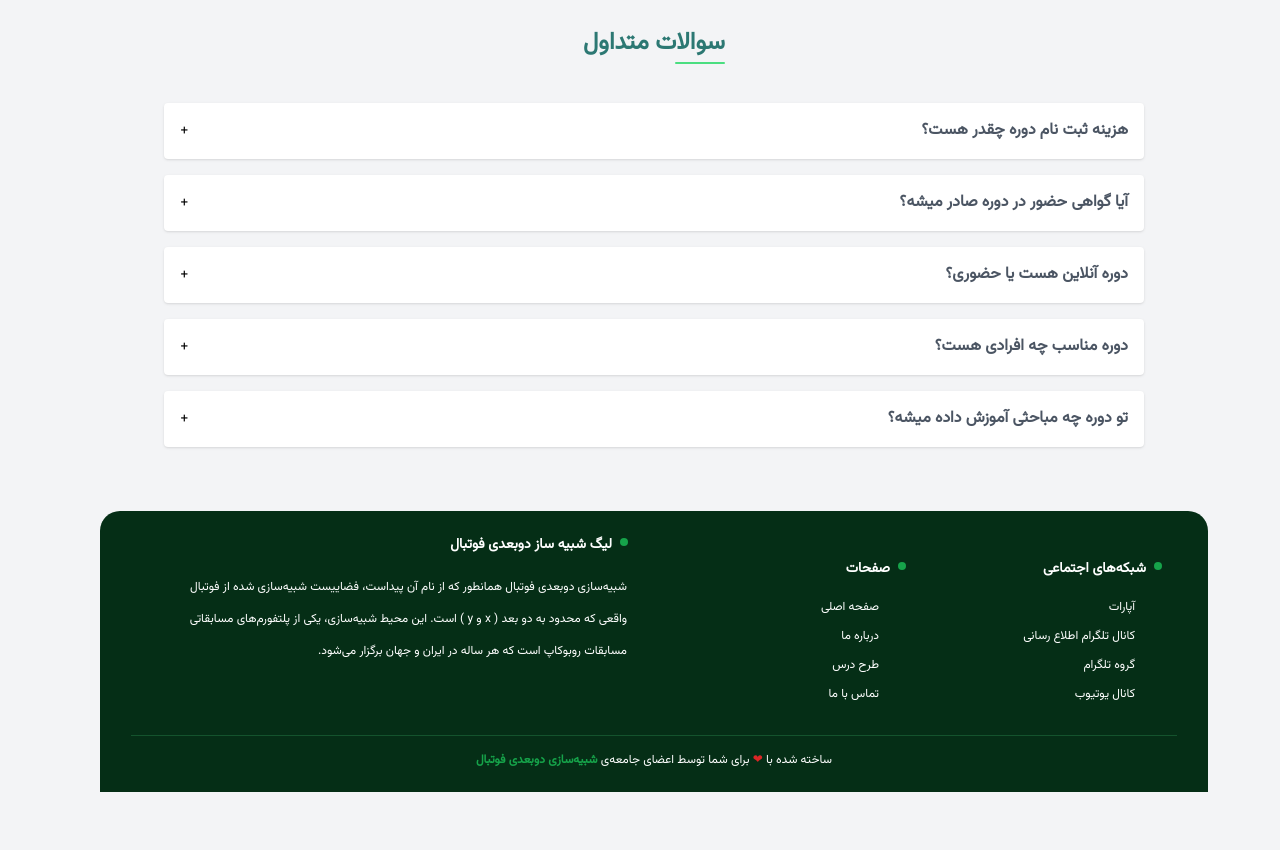
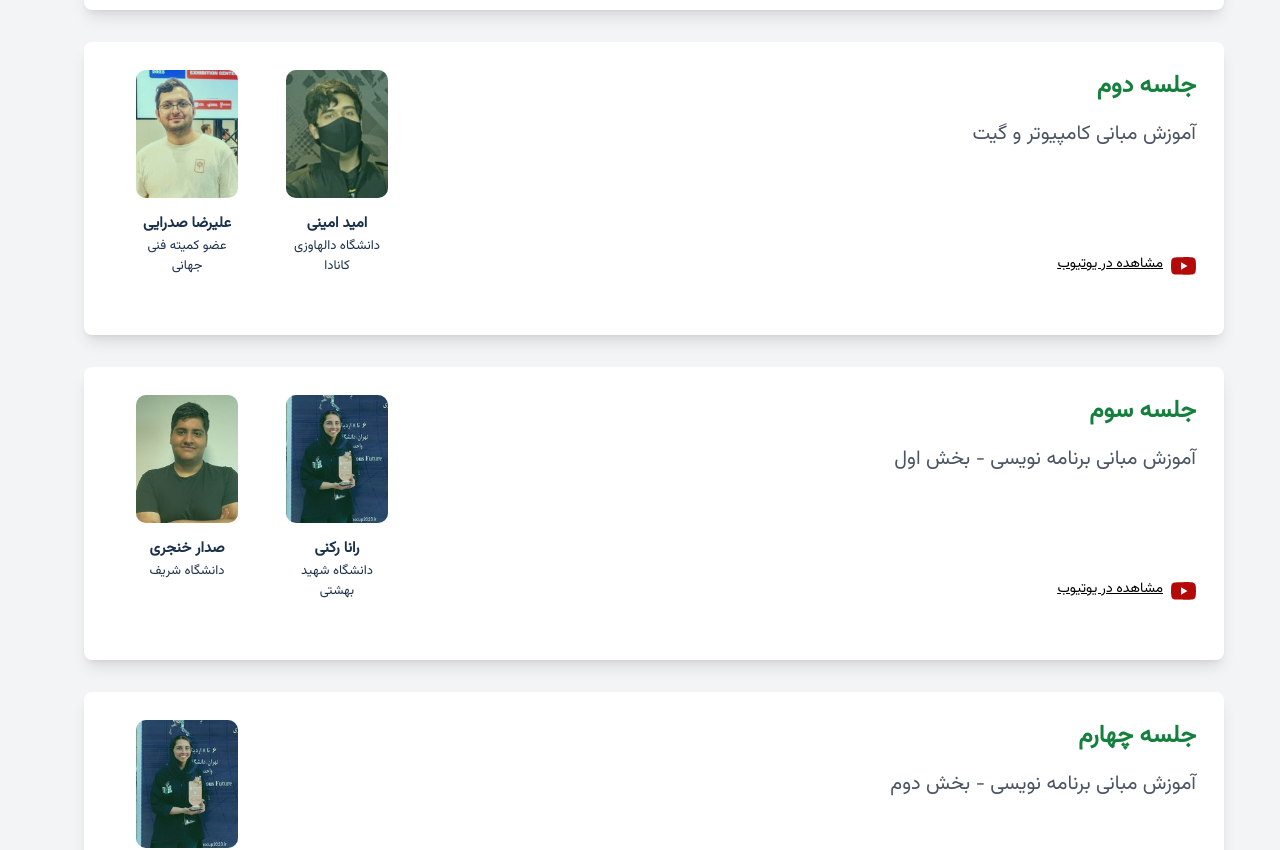
Before and after one commit to RCSS-IR/workshop.rcss.ir, a SvelteKit app: page / in a window 1280 px wide. Shown: the part 4560-5410 px from the top of the page. Before the commit the page ends 5352 px from the top, so only its background shows below. Built offline with nearby package versions, Linux system fonts and the light colour scheme; some icons are missing.

Commit message:
add class links to it

```diff
--- /dev/null
+++ b/src/lib/components/ClassVideoLink.svelte
@@ -0,0 +1,203 @@
+<script>
+  import YoutubeIcon from "$lib/icons/YoutubeIcon.svelte";
+  export let sessions = [
+    {
+      title: " جلسه اول",
+      sessiontitle: "مقدمه و آشنایی",
+      description: "در این جلسه به آشنایی با دوره می پردازیم",
+      youtubeLink: "https://youtu.be/y89kXYZeXJ4?si=H_4m-ssvMjXMiff0",
+      members: [
+        { name: "نادر زارع ", role: "عضو کمیته جهانی ربوکاپ", image: "/img/people/nader-zare.jpg" },
+        {
+          name: "اشکان کشاورزی",
+          role: "مسئول کمیته فنی ایران",
+          image: "/img/people/ashkan-keshavarzi.jpg",
+        },
+        {
+          name: "علیرضا صدرایی",
+          role: "عضو کمیته فنی جهانی",
+          image: "/img/people/alireza-sadraii-rad.jpg",
+        },
+      ],
+    },
+    {
+      title: " جلسه دوم",
+      sessiontitle: " آموزش مبانی کامپیوتر و گیت ",
+      youtubeLink: "https://youtu.be/fL2csdarZG4?si=hi4LvHWIZka0I5DF",
+      members: [
+        {
+          name: "امید امینی",
+          role: "دانشگاه دالهاوزی کانادا",
+          image: "/img/people/omid-amini.jpg",
+        },
+        {
+          name: "علیرضا صدرایی",
+          role: "عضو کمیته فنی جهانی",
+          image: "/img/people/alireza-sadraii-rad.jpg",
+        },
+      ],
+    },
+
+    {
+      title: " جلسه سوم",
+      sessiontitle: " آموزش مبانی برنامه نویسی - بخش اول  ",
+      youtubeLink: "https://www.youtube.com/@RCSS2D",
+      members: [
+        {
+          name: "رانا رکنی",
+          role: "دانشگاه شهید بهشتی",
+          image: "/img/people/rana-rokni.jpg",
+        },
+        {
+          name: "صدار خنجری",
+          role: "دانشگاه شریف",
+          image: "/img/people/sadra-khanjari.jpg",
+        },
+      ],
+    },
+
+    {
+      title: " جلسه چهارم",
+      sessiontitle: " آموزش مبانی برنامه نویسی - بخش دوم  ",
+      youtubeLink: "https://www.youtube.com/@RCSS2D",
+      members: [
+        {
+          name: "رانا رکنی",
+          role: "دانشگاه شهید بهشتی",
+          image: "/img/people/rana-rokni.jpg",
+        },
+      ],
+    },
+  ];
+</script>
+
+{#each sessions as session (session.title)}
+  <div class="container" dir="rtl">
+    <div class="flex" style="float: left;">
+      <div class="session-members">
+        {#each session.members as member}
+          <div class="member d-flex flex-column align-items-center position-relative">
+            <div class="image" style="transform: scale(1);">
+              <div class="overlay"></div>
+              <img src={member.image} class="img-fluid d-block" alt="{member.name}'s image" />
+            </div>
+            <h6 class="name">
+              {member.name}
+            </h6>
+            <p class="role">
+              {member.role}
+            </p>
+          </div>
+        {/each}
+      </div>
+    </div>
+
+    <div class="content">
+      <div class="title">{session.title}</div>
+      <div class="sessiontitle" style="position:relative;  top:10px">{session.sessiontitle}</div>
+
+      <div class="youtube-link" style="position:relative;  top:100px">
+        <div class="icon"><svelte:component this={YoutubeIcon} /></div>
+        <div class="big" style="position:relative;  right:20px">
+          <a href={session.youtubeLink}>مشاهده در یوتیوب</a>
+        </div>
+      </div>
+    </div>
+  </div>
+{/each}
+
+<style lang="scss">
+  .container {
+    @apply bg-white p-7 rounded-lg shadow-lg  mb-4;
+  }
+
+  .session-members {
+    @apply flex items-start mb-4;
+  }
+
+  .session-member {
+    @apply inline-block w-32 h-40 rounded-lg overflow-hidden m-2; // Increase size to 20x20
+  }
+
+  .content {
+    @apply ml-4;
+  }
+
+  .title {
+    @apply text-2xl font-bold text-green-700 mb-2;
+  }
+
+  .sessiontitle {
+    @apply text-xl text-gray-600 mb-4;
+  }
+
+  .youtube-link {
+    @apply flex flex-row  gap-2;
+    .icon {
+      text-align: right;
+      color: rgb(180, 9, 9);
+      width: 5px;
+      height: 5 px;
+    }
+
+    .big {
+      text-align: left;
+      @apply text-sm underline;
+    }
+  }
+
+  .member {
+    text-align: center !important;
+    text-decoration: none;
+    width: 150px;
+    padding: 0 24px;
+  }
+
+  .member .image {
+    position: relative;
+    top: 0;
+    left: 0;
+    padding-top: 125%;
+    width: 100%;
+    overflow: hidden;
+    border-radius: 10px;
+    margin-bottom: 2px;
+  }
+
+  .member .image .overlay {
+    position: absolute;
+    top: 0;
+    left: 0;
+    right: 0;
+    bottom: 0;
+    width: 100%;
+    height: 100%;
+    background-color: rgb(var(--second));
+    opacity: 0.2;
+    z-index: 1;
+  }
+
+  .member .image img {
+    position: absolute;
+    top: 0;
+    left: 0;
+    width: 100%;
+    height: 100%;
+    object-fit: cover;
+  }
+
+  .member .name {
+    font-size: 15px;
+    font-weight: 600;
+    margin-bottom: 2px;
+    color: rgb(var(--third));
+    margin-top: 15px;
+  }
+
+  .member .role {
+    font-size: 13px;
+    font-weight: 300;
+    color: rgb(var(--third));
+    margin-bottom: 15px;
+  }
+</style>
--- /dev/null
+++ b/src/lib/icons/YoutubeIcon.svelte
@@ -0,0 +1,3 @@
+<svg xmlns="http://www.w3.org/2000/svg" width="25" height="25" fill="currentColor" class="bi bi-youtube" viewBox="0 0 16 16">
+    <path d="M8.051 1.999h.089c.822.003 4.987.033 6.11.335a2.01 2.01 0 0 1 1.415 1.42c.101.38.172.883.22 1.402l.01.104.022.26.008.104c.065.914.073 1.77.074 1.957v.075c-.001.194-.01 1.108-.082 2.06l-.008.105-.009.104c-.05.572-.124 1.14-.235 1.558a2.01 2.01 0 0 1-1.415 1.42c-1.16.312-5.569.334-6.18.335h-.142c-.309 0-1.587-.006-2.927-.052l-.17-.006-.087-.004-.171-.007-.171-.007c-1.11-.049-2.167-.128-2.654-.26a2.01 2.01 0 0 1-1.415-1.419c-.111-.417-.185-.986-.235-1.558L.09 9.82l-.008-.104A31 31 0 0 1 0 7.68v-.123c.002-.215.01-.958.064-1.778l.007-.103.003-.052.008-.104.022-.26.01-.104c.048-.519.119-1.023.22-1.402a2.01 2.01 0 0 1 1.415-1.42c.487-.13 1.544-.21 2.654-.26l.17-.007.172-.006.086-.003.171-.007A100 100 0 0 1 7.858 2zM6.4 5.209v4.818l4.157-2.408z"/>
+  </svg>
--- a/src/routes/+page.svelte
+++ b/src/routes/+page.svelte
@@ -10,6 +10,7 @@
   import Faq from "$lib/components/Faq.svelte";
   import Footer from "$lib/components/Footer.svelte";
   import IntroVideo from "$lib/components/IntroVideo.svelte";
+  import ClassVideoLink from "$lib/components/ClassVideoLink.svelte";
   import When from "$lib/components/When.svelte";
 </script>
 
@@ -26,6 +27,7 @@
   <Features />
   <Path />
   <Register />
+  <ClassVideoLink />
   <Organizer />
   <Faq />
   <Footer />
```
Also changed, not shown: 1 other file (tests, documents, lock files or other folders).
